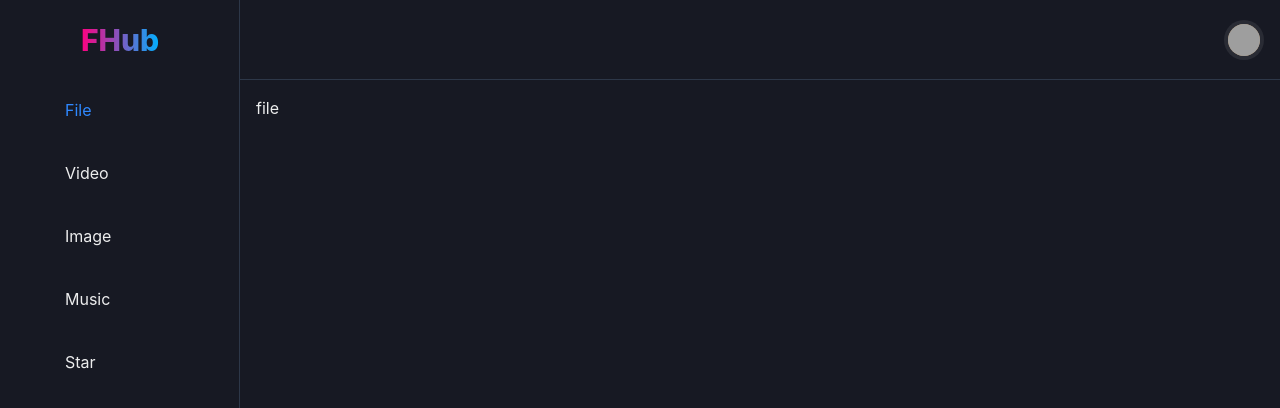
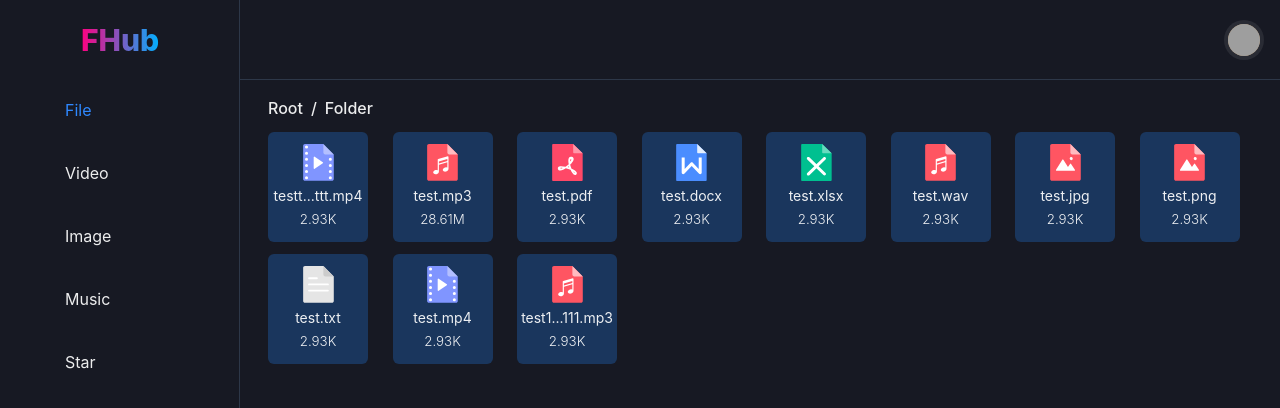
Before and after one commit to akazwz/fhub-website, a Next.js app: page /dashboard/file in a window 1280 px wide. Shown: the top 408 px of the page. Built offline with nearby package versions, Linux system fonts and the light colour scheme; grey boxes are pictures that could not be loaded; some icons are missing.

Commit message:
add files and breadcrumb

```diff
--- a/pages/files.tsx
+++ b/pages/dashboard/file/FileCard.tsx
@@ -1,34 +1,18 @@
 import { ReactElement } from 'react'
-import { NextPage } from 'next'
-import { useRouter } from 'next/router'
-import {
-  VStack,
-  Text,
-  Box,
-  Container,
-  Grid,
-  Image,
-  Flex,
-  Button,
-  Stack,
-  Heading,
-  useColorModeValue,
-} from '@chakra-ui/react'
-import { VideoIcon } from '../src/components/files/icons/VideoIcon'
-import { MusicIcon } from '../src/components/files/icons/MusicIcon'
-import { ImageIcon } from '../src/components/files/icons/ImageIcon'
-import { DocIcon } from '../src/components/files/icons/DocIcon'
-import { ExcelIcon } from '../src/components/files/icons/ExcelIcon'
-import { PptIcon } from '../src/components/files/icons/PptIcon'
-import { PdfIcon } from '../src/components/files/icons/PdfIcon'
-import { TextIcon } from '../src/components/files/icons/TextIcon'
-import { OtherIcon } from '../src/components/files/icons/OtherIcon'
-import { Layout } from '../src/components/layout'
-import { useAuth } from '../src/hooks/useAuth'
+import { Box, Text, useColorModeValue, VStack } from '@chakra-ui/react'
+import { VideoIcon } from '../../../src/components/files/icons/VideoIcon'
+import { MusicIcon } from '../../../src/components/files/icons/MusicIcon'
+import { ImageIcon } from '../../../src/components/files/icons/ImageIcon'
+import { DocIcon } from '../../../src/components/files/icons/DocIcon'
+import { ExcelIcon } from '../../../src/components/files/icons/ExcelIcon'
+import { PptIcon } from '../../../src/components/files/icons/PptIcon'
+import { PdfIcon } from '../../../src/components/files/icons/PdfIcon'
+import { TextIcon } from '../../../src/components/files/icons/TextIcon'
+import { OtherIcon } from '../../../src/components/files/icons/OtherIcon'
 
-interface CloudFile {
-  key: string,
-  size: number,
+export interface ICloudFile {
+  fkey: string,
+  fsize: number,
 }
 
 const getFileExtension = (filePath: string): string => {
@@ -87,6 +71,10 @@ const isTextFile = (filePath: string): boolean => {
   const textExtensions = ['txt']
   const ext = getFileExtension(filePath).toLowerCase()
   return textExtensions.indexOf(ext) !== -1
+}
+
+const isFolder = (filePath: string): boolean => {
+  return filePath.substr(filePath.length - 1) === '/'
 }
 
 const fileIcon = (filePath: string): ReactElement => {
@@ -150,95 +138,20 @@ const fileSize = (size: number) => {
   )
 }
 
-const filePreview = (cloudFile: CloudFile) => {
+export const FileCard = (cloudFile: ICloudFile) => {
   return (
-    <VStack spacing={1}>
-      {fileIcon(cloudFile.key)}
-      {fileName(cloudFile.key)}
-      {fileSize(cloudFile.size)}
-    </VStack>
+    <Box
+      w="100px"
+      bg={useColorModeValue('blue.100', 'blue.900')}
+      rounded="md"
+      p="3"
+    >
+      <VStack spacing={1}>
+        {fileIcon(cloudFile.fkey)}
+        {fileName(cloudFile.fkey)}
+        {fileSize(cloudFile.fsize)}
+      </VStack>
+    </Box>
+
   )
 }
-
-const Files: NextPage = () => {
-  const bg = useColorModeValue('blue.100', 'blue.900')
-  const router = useRouter()
-  /*auth*/
-  const { isAuth } = useAuth()
-  if (!isAuth) {
-    return (
-      <Layout>
-        <Stack
-          minH={'70vh'}
-          spacing={10}
-          flexDirection={'column'}
-          alignItems={'center'}
-          justifyContent={'center'}
-        >
-          <Flex
-            maxW={{ base: 'sm', md: '2xl' }}
-          >
-            <Image src="/login.svg" alt="login"/>
-          </Flex>
-          <Heading>
-            Not Login
-          </Heading>
-          <Button
-            colorScheme="orange"
-            size="lg"
-            w={'xs'}
-            fontSize="md"
-            onClick={() => {router.push('/login', '/login', { locale: router.locale }).then()}}
-          >
-            Login First
-          </Button>
-        </Stack>
-      </Layout>
-    )
-  }
-
-  const files: CloudFile[] = [
-    { key: 'testtttttttttt.mp4', size: 3000 },
-    { key: 'test.mp3', size: 30000000 },
-    { key: 'test.pdf', size: 3000 },
-    { key: 'test.docx', size: 3000 },
-    { key: 'test.xlsx', size: 3000 },
-    { key: 'test.wav', size: 3000 },
-    { key: 'test.jpg', size: 3000 },
-    { key: 'test.png', size: 3000 },
-    { key: 'test.txt', size: 3000 },
-    { key: 'test.mp4', size: 3000 },
-    { key: 'test111.mp3', size: 3000 },
-  ]
-
-  const fileList = files.map((file) => {
-    return (
-      <Box
-        key={file.key}
-        w={'100px'}
-        bg={bg}
-        rounded={'md'}
-        p={3}
-      >
-        {filePreview(file)}
-      </Box>
-    )
-  })
-
-  return (
-    <Layout>
-      <Container maxW={'5xl'}>
-        <Grid
-          templateColumns={'repeat(auto-fill, minmax(100px, 1fr))'}
-          autoRows={'minmax(100px, auto)'}
-          gap={3}
-          padding={3}
-        >
-          {fileList}
-        </Grid>
-      </Container>
-    </Layout>
-  )
-}
-
-export default Files
--- a/pages/dashboard/file/index.tsx
+++ b/pages/dashboard/file/index.tsx
@@ -1,9 +1,52 @@
+import {
+  Breadcrumb,
+  BreadcrumbItem,
+  BreadcrumbLink,
+  Grid,
+} from '@chakra-ui/react'
 import { DashBoardLayout } from '../../../src/components/dashboard/layout'
+import { FileCard, ICloudFile } from './FileCard'
 
 const File = () => {
+
+  const files: ICloudFile[] = [
+    { fkey: 'testtttttttttt.mp4', fsize: 3000 },
+    { fkey: 'test.mp3', fsize: 30000000 },
+    { fkey: 'test.pdf', fsize: 3000 },
+    { fkey: 'test.docx', fsize: 3000 },
+    { fkey: 'test.xlsx', fsize: 3000 },
+    { fkey: 'test.wav', fsize: 3000 },
+    { fkey: 'test.jpg', fsize: 3000 },
+    { fkey: 'test.png', fsize: 3000 },
+    { fkey: 'test.txt', fsize: 3000 },
+    { fkey: 'test.mp4', fsize: 3000 },
+    { fkey: 'test111.mp3', fsize: 3000 },
+  ]
+
   return (
     <DashBoardLayout>
-      file
+      <Breadcrumb fontWeight="medium" fontSize="md" ml="3">
+        <BreadcrumbItem>
+          <BreadcrumbLink>
+            Root
+          </BreadcrumbLink>
+        </BreadcrumbItem>
+        <BreadcrumbItem>
+          <BreadcrumbLink>
+            Folder
+          </BreadcrumbLink>
+        </BreadcrumbItem>
+      </Breadcrumb>
+      <Grid
+        templateColumns={'repeat(auto-fill, minmax(100px, 1fr))'}
+        autoRows={'minmax(100px, auto)'}
+        gap="3"
+        padding="3"
+      >
+        {files.map((file, index) => (
+          <FileCard key={index} fkey={file.fkey} fsize={file.fsize}/>
+        ))}
+      </Grid>
     </DashBoardLayout>
   )
 }
--- a/src/components/dashboard/layout/index.tsx
+++ b/src/components/dashboard/layout/index.tsx
@@ -36,6 +36,7 @@ export const DashBoardLayout = ({ children }: IProps) => {
       </Drawer>
       <DashBoardHeader onOpen={onOpen}/>
       <Box
+        minH="100%"
         ml={{ base: 0, md: 60 }}
         p="4"
       >
```
